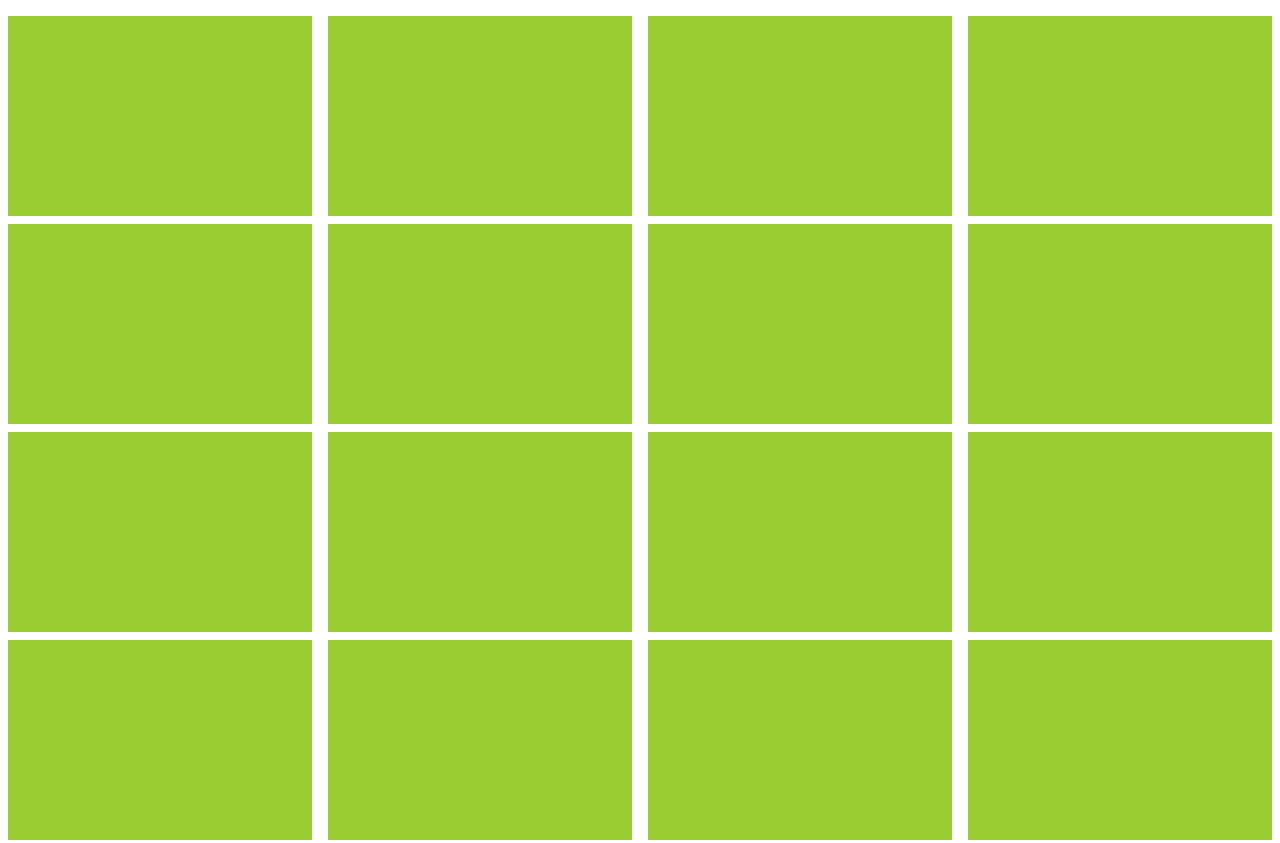
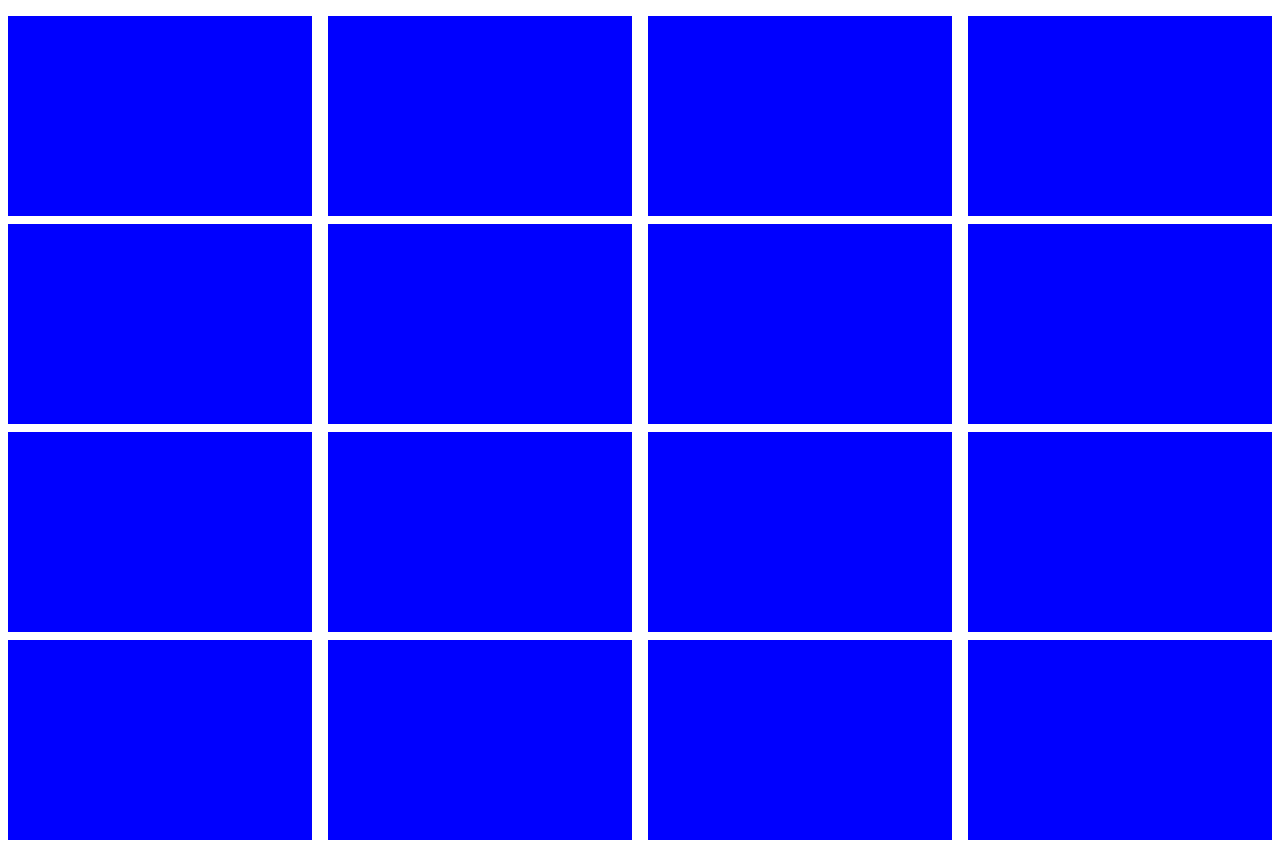
Before and after one commit to nilsreich/memory, a plain HTML site: page index.html in a window 1280 px wide. Shown: the top 843 px of the page. Drawn offline with Linux system fonts and the light colour scheme.

Commit message:
Update index.html

```diff
--- a/index.html
+++ b/index.html
@@ -28,7 +28,7 @@
   .karte {
     width: 25%;
     height: 100%;
-    background: yellowgreen;
+    background: blue;
     text-align: center;
     font-size: 30px;
     margin: 8px;
```
